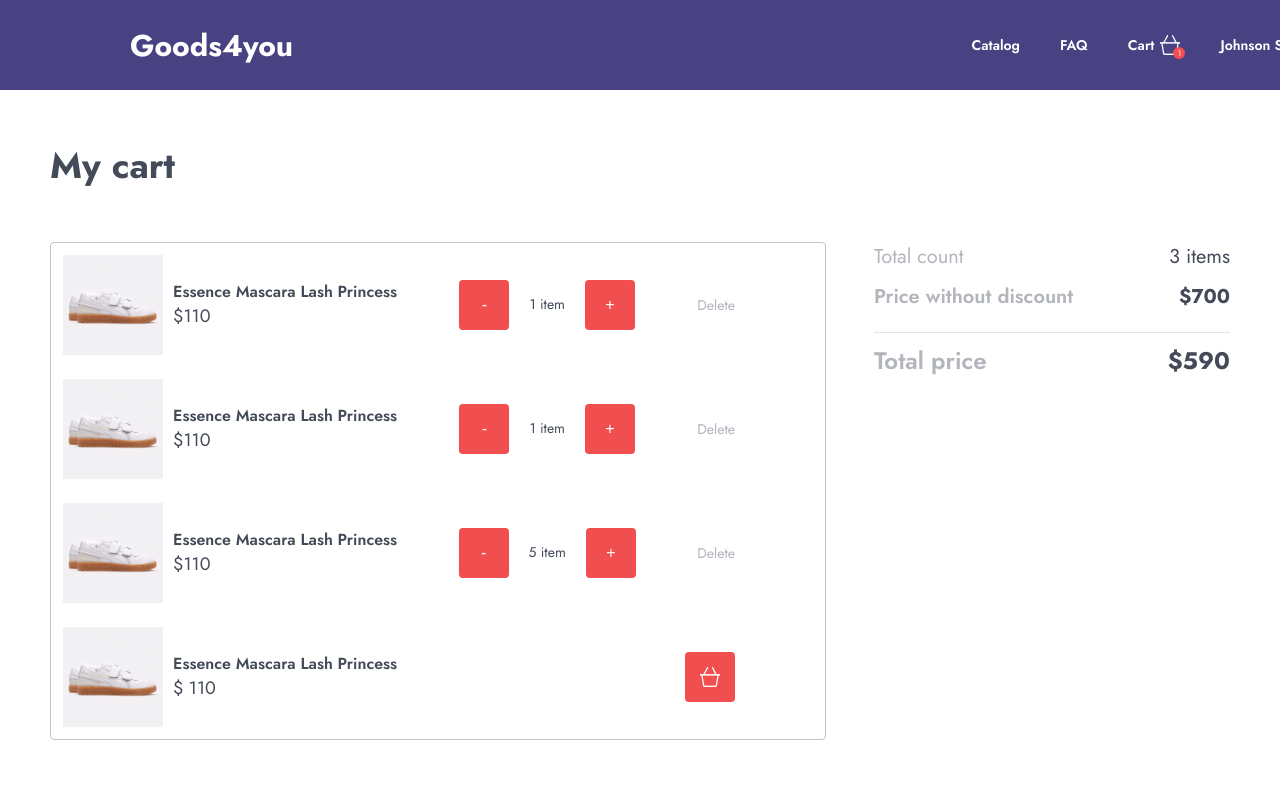
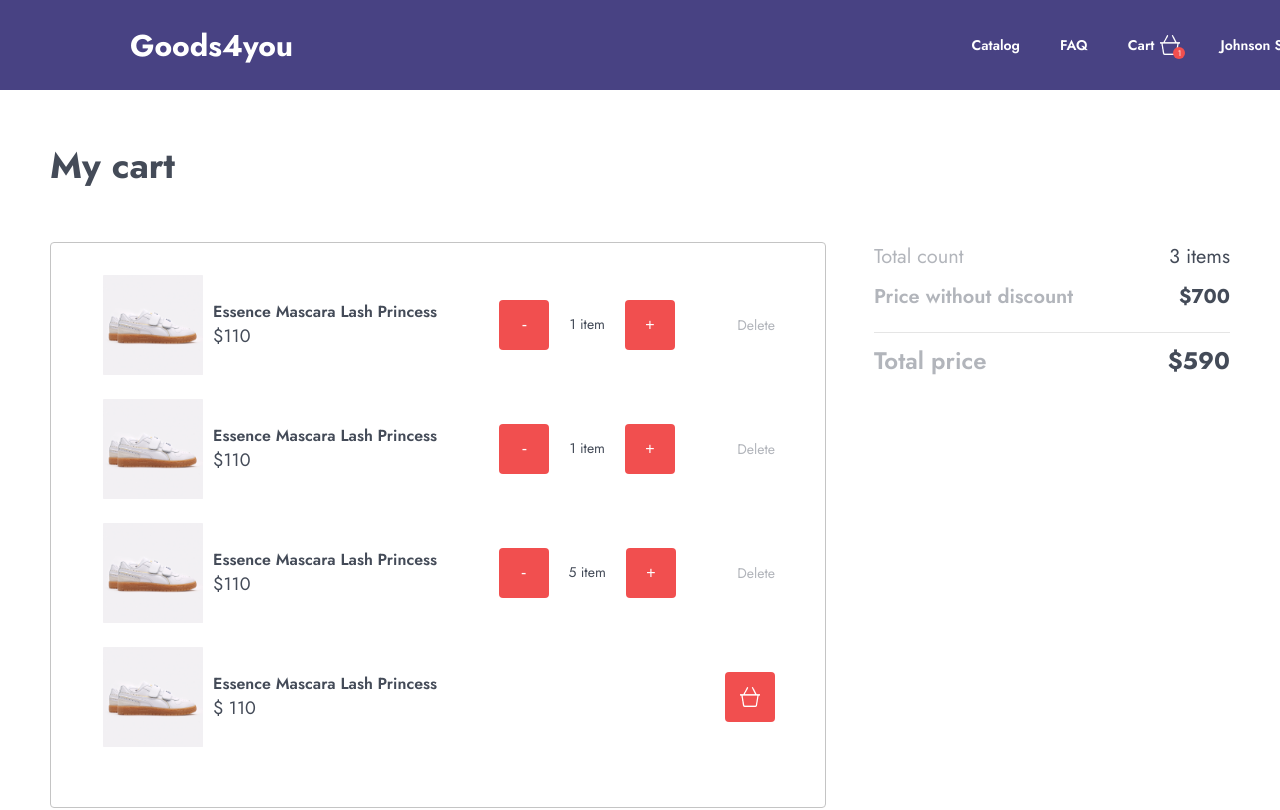
Before and after one commit to AnastasiyaKhramova/internet-shop-t1, a React (Vite) app: page /cart in a window 1280 px wide. Shown: the top 810 px of the page. Built offline with nearby package versions, Linux system fonts and the light colour scheme.

Commit message:
added pixel cart

```diff
--- a/src/styles/style.css
+++ b/src/styles/style.css
@@ -443,9 +443,11 @@ body {
 
 .cart__items_count {
     width: 776px;
+    min-height: 566px;
     border: 1px solid rgba(196, 196, 196);
     border-radius: 4px;
     margin-bottom: 92px;
+    padding: 20px 40px;
 }
 
 .cart-item {
@@ -456,6 +458,9 @@ body {
     padding: 12px;
 }
 
+.cart-item:hover {
+    background-color: rgba(246, 246, 246);
+}
 .cart-item_img {
     width: 100px;
     height: 100px;
```
